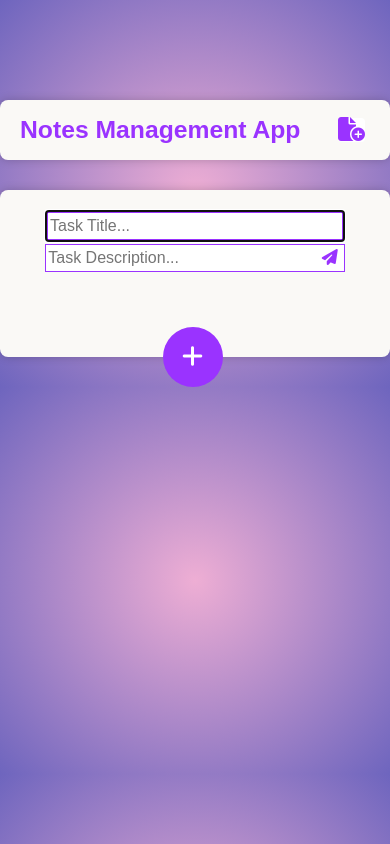
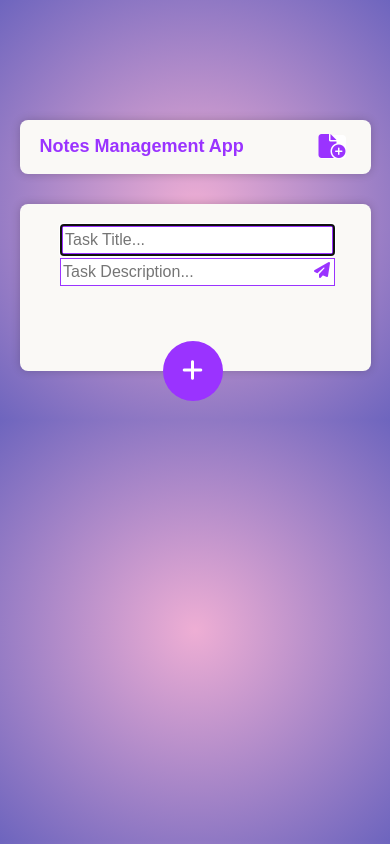
Before and after one commit to GeniusDev95/Notes-App, a plain HTML site: page index.html in a window 390 px wide. Both pictures are taken after a click on the button 192 px from the left and 269 px from the top of the page. Drawn offline with nearby package versions, Linux system fonts and the light colour scheme.

Commit message:
mobile responsive imp

```diff
--- a/index.html
+++ b/index.html
@@ -11,24 +11,25 @@
     <link href="https://fonts.googleapis.com/css2?family=Poppins:ital,wght@0,100;0,200;0,300;0,400;0,500;0,600;0,700;0,800;0,900;1,100;1,200;1,300;1,400;1,500;1,600;1,700;1,800;1,900&display=swap" rel="stylesheet">
 </head>
 <body>
+    <div class="main-container">
     <div class=" header1">
         <h2>Notes Management App</h2>
         <button id="clearAllButton" title="New Notes/Clear All"><i class="fa-solid fa-file-circle-plus fa-xl"></i></button>
     </div>
     <div class="container">
-        <div class="text-center" id="inputContainer" style="display: none; margin-bottom: 25px">
+        <div class="text-center" id="inputContainer" style="display: none; margin-bottom: 25px; ">
             <input type="text" id="taskTitleInput" placeholder="Task Title...">
-
+            <div style="display: flex; justify-content: center; align-items: center;">
                 <input type="text" id="taskDescriptionInput" placeholder="Task Description...">
                 <button id="submitTaskButton" title="Submit Task"><i class="fa-solid fa-paper-plane"></i></button>
-
+            </div>
         </div>
         <div id="taskList"></div> <!-- Changed from <ul> to <div> -->
         <div class="text-center">
             <button id="addTaskButton" title="Add New Note"><i class="fa-solid fa-plus fa-xl"></i></button>
         </div>
     </div>
-
+    </div>
     <script src="script.js"></script>
     <script src="https://kit.fontawesome.com/a84658a59e.js" crossorigin="anonymous"></script>
     <script src="https://cdn.jsdelivr.net/npm/bootstrap@5.0.2/dist/js/bootstrap.bundle.min.js" integrity="sha384-MrcW6ZMFYlzcLA8Nl+NtUVF0sA7MsXsP1UyJoMp4YLEuNSfAP+JcXn/tWtIaxVXM" crossorigin="anonymous"></script>
--- a/styles.css
+++ b/styles.css
@@ -82,20 +82,24 @@ button:hover {
 }
 #submitTaskButton{
     position: relative;
-    right: 15px;
+    right: 8px;
     z-index: 999;
-    width: 22px;
+    width: 18px;
+    /* height: 18px; */
 }
 #taskTitleInput, #taskDescriptionInput {
     border: 1px solid #9a33ff;
     min-width: 300px;
 }
 
+#taskTitleInput{
+    margin-right: -5px;
+}
 #taskDescriptionInput{
     border: 1px solid #9a33ff ;
     min-width: 300px;
     position: relative;
-    left: 16px;
+    left: 14px;
     margin-top: 2px
 }
 
@@ -122,3 +126,32 @@ button:hover {
 .task-description{
     margin-top: 15px;
 }
+.main-container{
+    padding: 5%;
+}
+
+
+@media screen and (max-width: 420px) {
+
+
+#taskTitleInput{
+    min-width: 275px;
+    margin-right: -5px;
+}
+#taskDescriptionInput{
+    min-width: 275px;
+    position: relative;
+    left: 14px;
+}
+h2 {
+    font-weight: bolder;
+    font-size: large;
+}
+h3 {
+    font-size: large;
+}
+.task-description{
+    font-size: small;
+}
+
+}
```
